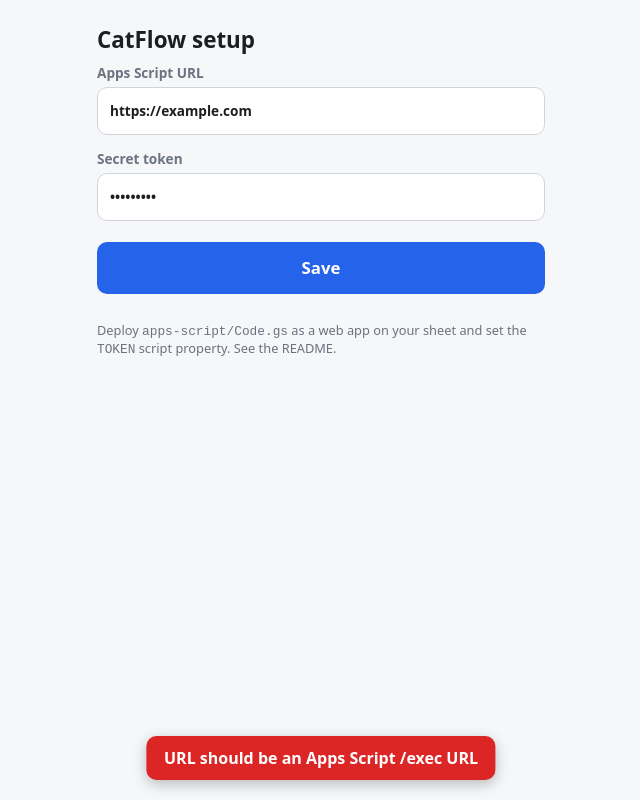
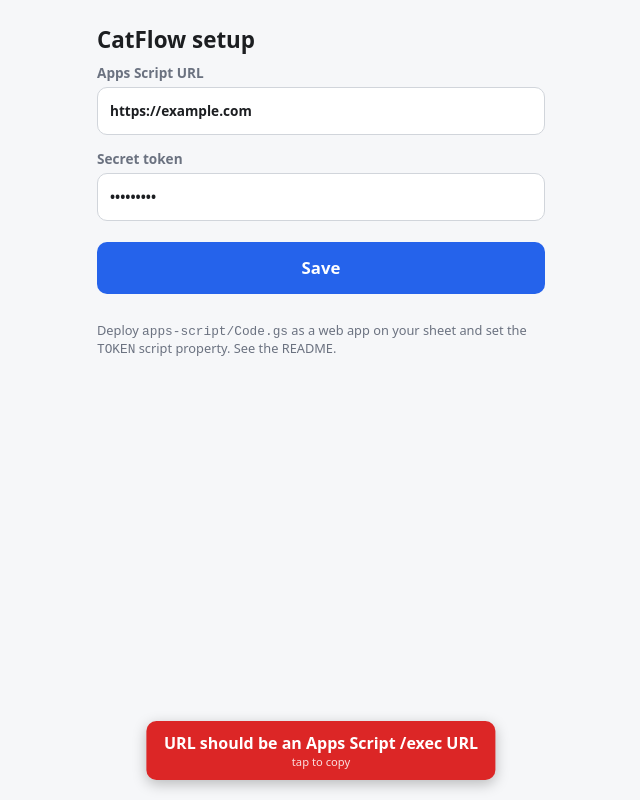
Before and after one commit to robertobranger/catflow-web, a Svelte app: page / in a window 1280 px wide. Both pictures are taken after typing "https://example.com", "Sample123" into the empty fields and a click on the button "Save". Shown: the whole page, without its empty margins (319-959 px from the left). Built offline with nearby package versions, Linux system fonts and the light colour scheme.

Commit message:
Added error copy to clipboard

```diff
--- a/src/App.svelte
+++ b/src/App.svelte
@@ -33,9 +33,24 @@
     };
   }
 
+  let toastTimer;
   function showToast(message, kind = 'ok') {
-    toast = { message, kind };
-    setTimeout(() => (toast = null), 3500);
+    toast = { message, kind, copied: false };
+    clearTimeout(toastTimer);
+    // Errors stay longer so there is time to tap-to-copy them.
+    toastTimer = setTimeout(() => (toast = null), kind === 'error' ? 10000 : 3500);
+  }
+
+  async function copyToast() {
+    if (!toast) return;
+    try {
+      await navigator.clipboard.writeText(toast.message);
+      toast.copied = true;
+      clearTimeout(toastTimer);
+      toastTimer = setTimeout(() => (toast = null), 1500);
+    } catch {
+      /* clipboard unavailable (http or no permission); keep toast visible */
+    }
   }
 
   async function updatePending() {
@@ -307,5 +322,10 @@
 {/if}
 
 {#if toast}
-  <div class="toast {toast.kind}">{toast.message}</div>
+  <button type="button" class="toast {toast.kind}" onclick={copyToast}>
+    {toast.copied ? 'Copied to clipboard' : toast.message}
+    {#if toast.kind === 'error' && !toast.copied}
+      <span class="toast-hint">tap to copy</span>
+    {/if}
+  </button>
 {/if}
--- a/src/app.css
+++ b/src/app.css
@@ -169,12 +169,22 @@
   transform: translateX(-50%);
   background: var(--ok);
   color: #fff;
+  border: 0;
+  font: inherit;
+  cursor: pointer;
   padding: 0.7rem 1.1rem;
   border-radius: 10px;
   font-weight: 600;
   box-shadow: 0 4px 14px rgb(0 0 0 / 0.25);
   max-width: 90vw;
   text-align: center;
+}
+
+.toast-hint {
+  display: block;
+  font-size: 0.7rem;
+  font-weight: 400;
+  opacity: 0.85;
 }
 
 .toast.warn {
```
